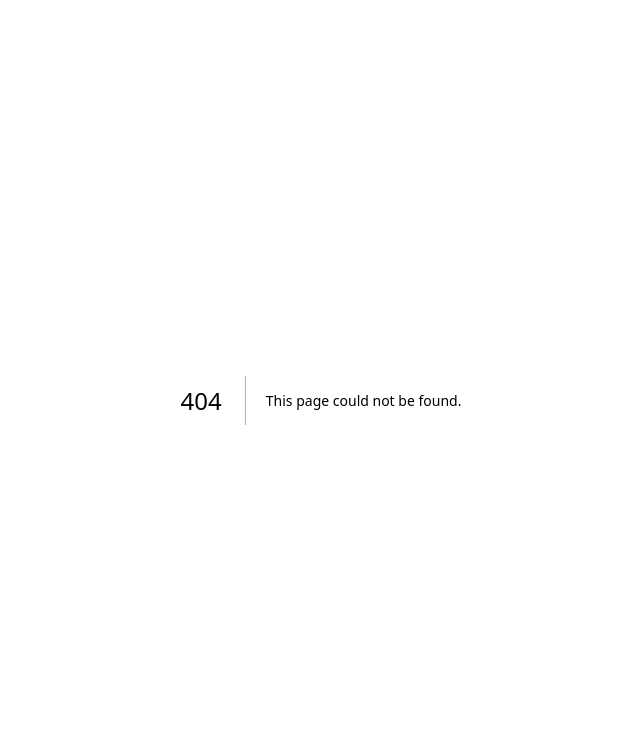
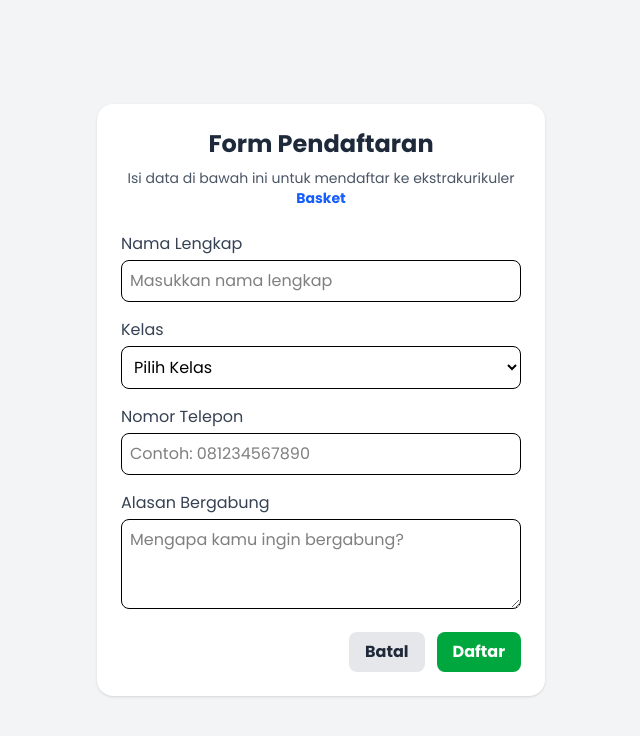
Before and after one commit to Mikuah28/club-zone, a Next.js app: page /register in a window 1280 px wide. Before the commit this address had no page. Shown: the top 736 px of the page, without its empty margins (319-959 px from the left). Built offline with nearby package versions, Linux system fonts and the light colour scheme.

Commit message:
register

```diff
--- /dev/null
+++ b/app/register/page.jsx
@@ -0,0 +1,126 @@
+"use client";
+import { useState } from "react";
+
+export default function FormPendaftaran() {
+  const [formData, setFormData] = useState({
+    nama: "",
+    kelas: "",
+    telepon: "",
+    alasan: "",
+  });
+
+
+  const handleChange = (e) => {
+    const { name, value } = e.target;
+    setFormData({ ...formData, [name]: value });
+  };
+
+  const handleSubmit = (e) => {
+    e.preventDefault();
+    if (!formData.nama || !formData.kelas || !formData.telepon) {
+      alert("Harap isi semua field yang wajib diisi!");
+      return;
+    }
+    console.log("Data pendaftaran:", formData);
+    alert("Pendaftaran berhasil!");
+  };
+
+  const handleCancel = () => {
+    setFormData({
+      nama: "",
+      kelas: "",
+      telepon: "",
+      alasan: "",
+    });
+  };
+
+  return (
+    <div className="min-h-screen flex items-center justify-center bg-gray-100">
+      <div className="w-full max-w-md bg-white rounded-2xl shadow p-6">
+        <h2 className="text-2xl font-bold mb-2 text-gray-800 text-center">
+          Form Pendaftaran
+        </h2>
+        <p className="text-sm mb-6 text-gray-600 text-center">
+          Isi data di bawah ini untuk mendaftar ke ekstrakurikuler{" "}
+          <span className="text-blue-600 font-semibold">Basket</span>
+        </p>
+
+        <form onSubmit={handleSubmit} className="space-y-4">
+          {/* Nama */}
+          <div>
+            <label className="block text-gray-700 mb-1">Nama Lengkap</label>
+            <input
+              type="text"
+              name="nama"
+              value={formData.nama}
+              onChange={handleChange}
+              className="w-full border rounded-lg p-2 text-black focus:outline-none focus:ring-2 focus:ring-green-500"
+              placeholder="Masukkan nama lengkap"
+            />
+          </div>
+
+          {/* Kelas */}
+          <div>
+            <label className="block text-gray-700 mb-1">Kelas</label>
+            <select
+              name="kelas"
+              value={formData.kelas}
+              onChange={handleChange}
+              className="w-full border rounded-lg p-2 text-black focus:outline-none focus:ring-2 focus:ring-green-500"
+            >
+              <option value="">Pilih Kelas</option>
+              <option value="X">X</option>
+              <option value="XI">XI</option>
+              <option value="XII">XII</option>
+            </select>
+          </div>
+
+          {/* Nomor Telepon */}
+          <div>
+            <label className="block text-gray-700 mb-1">Nomor Telepon</label>
+            <input
+              type="text"
+              name="telepon"
+              value={formData.telepon}
+              onChange={handleChange}
+              className="w-full border rounded-lg p-2 text-black focus:outline-none focus:ring-2 focus:ring-green-500"
+              placeholder="Contoh: 081234567890"
+            />
+          </div>
+
+          {/* Alasan Bergabung */}
+          <div>
+            <label className="block text-gray-700 mb-1">Alasan Bergabung</label>
+            <textarea
+              name="alasan"
+              value={formData.alasan}
+              onChange={handleChange}
+              className="w-full border rounded-lg p-2 text-black focus:outline-none focus:ring-2 focus:ring-green-500"
+              rows="3"
+              placeholder="Mengapa kamu ingin bergabung?"
+            ></textarea>
+          </div>
+
+          {/* Tombol */}
+          <div className="flex justify-end space-x-3 mt-4">
+            <button
+              type="button"
+              onClick={handleCancel}
+              className="bg-gray-200 text-gray-800 px-4 py-2 rounded-lg hover:bg-gray-300 shadow-[5px_5px_10px_rgba(0,0,0,0.10)]',
+"
+            >
+              <b>Batal</b>
+            </button>
+            <button
+              type="submit"
+              className="bg-green-600 text-white px-4 py-2 rounded-lg hover:bg-green-700 boxShadow: '5px 5px 10px rgba(0, 0, 0, 0.3) ,
+"
+            >
+              <b>Daftar</b>
+            </button>
+          </div>
+        </form>
+      </div>
+    </div>
+  );
+}
```
